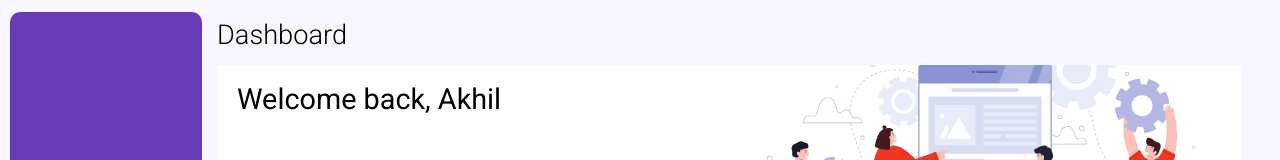
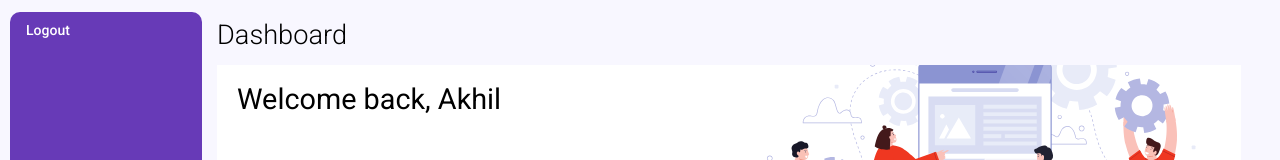
Before and after one commit to akhilnaidu1994/akn-frontend, an Angular app: page /home in a window 1280 px wide. Shown: the top 160 px of the page. Built offline with nearby package versions, Linux system fonts and the light colour scheme; sample sign-in values are in the browser's storage.

Commit message:
logout button added

```diff
--- a/src/app/components/home/home.component.html
+++ b/src/app/components/home/home.component.html
@@ -1,8 +1,7 @@
-<!-- <button mat-button (click)="logout()">Logout</button> -->
 <div class="dashboard-main">
     <nav class="dashboard-side">
         <div class="items">
-
+            <button class="logout-button" mat-button (click)="logout()">Logout</button>
         </div>
     </nav>
     <div class="dashboard-content">
--- a/src/styles.scss
+++ b/src/styles.scss
@@ -217,6 +217,10 @@ body {
         flex-basis: 15%;
         align-self: center;
         margin-left: 10px;
+
+        .logout-button {
+            color: #FFFFFF;
+        }
     }
 
     .dashboard-content {
```
